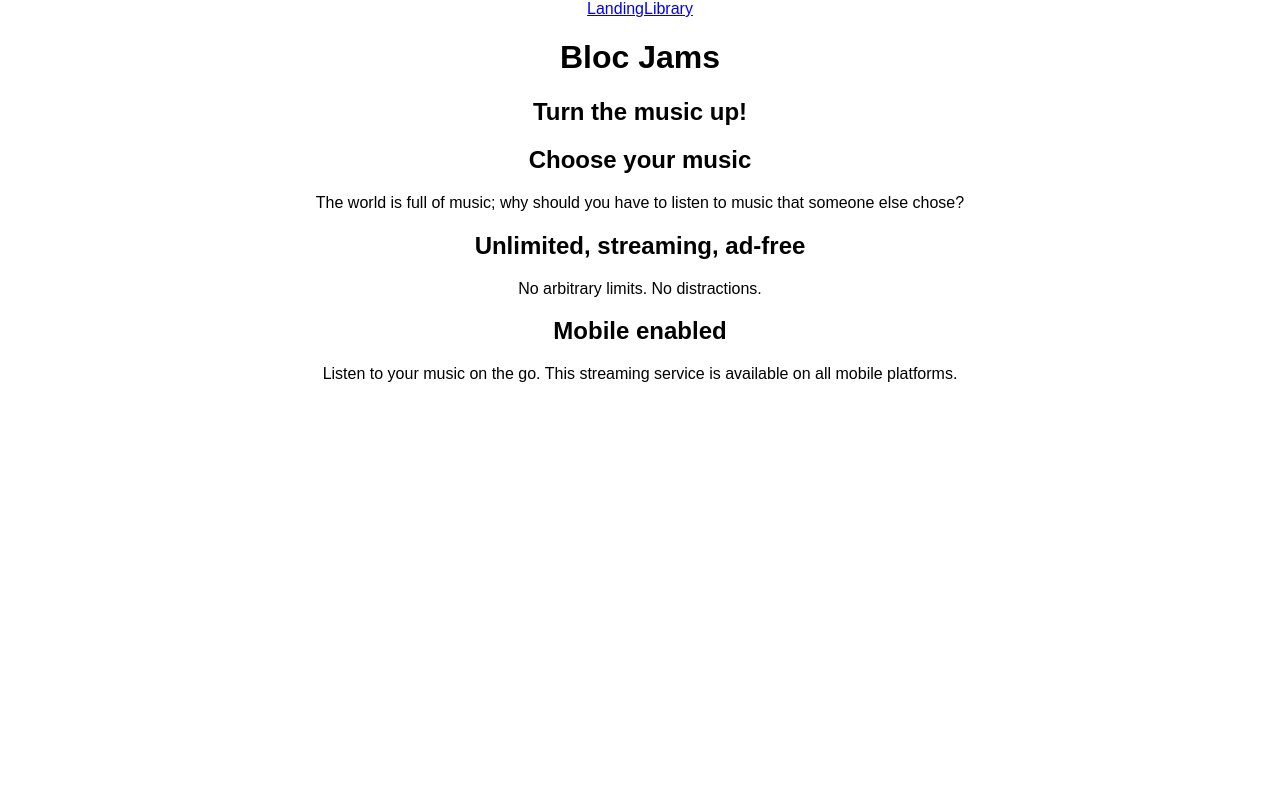
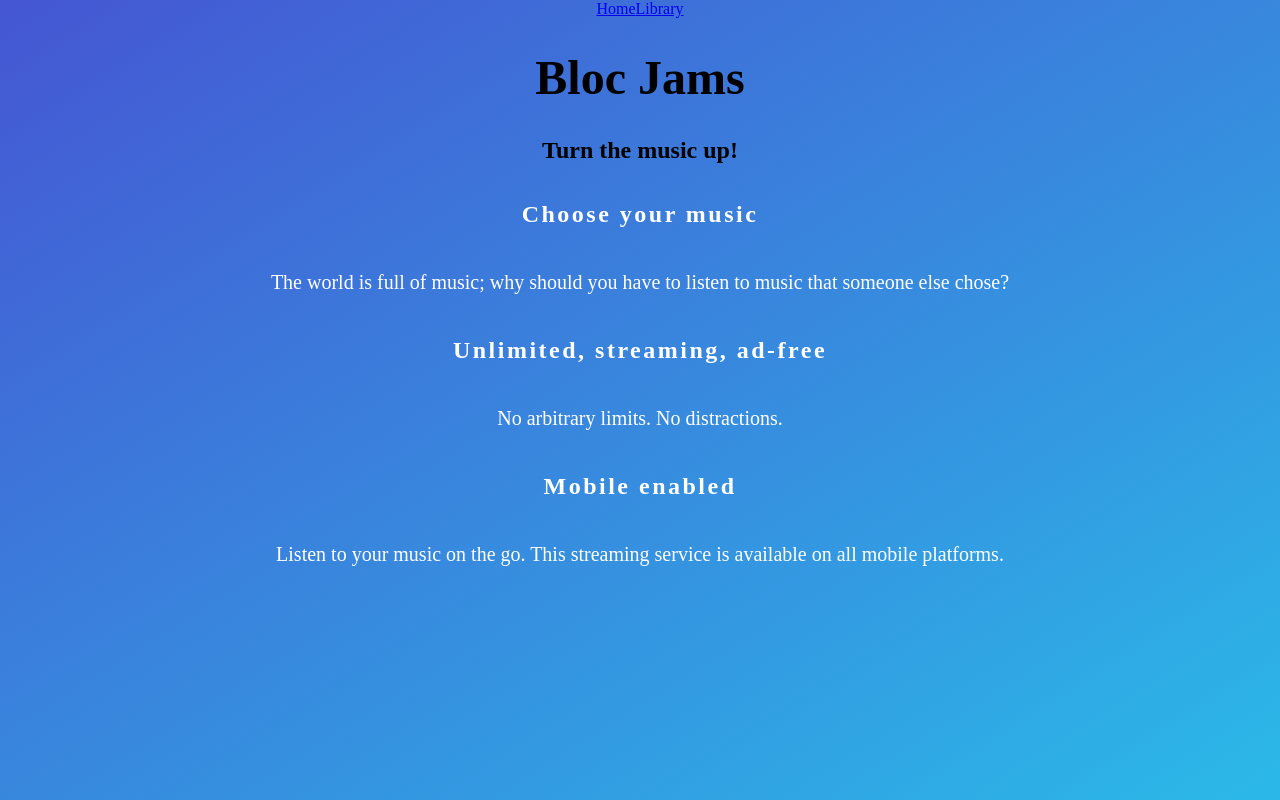
Before and after one commit to jmutt78/bloc-jams-react, a React (Create React App) app: page / in a window 1280 px wide. Built offline with nearby package versions, Linux system fonts and the light colour scheme.

Commit message:
Added Bootstrap

```diff
--- a/package.json
+++ b/package.json
@@ -3,6 +3,7 @@
   "version": "0.1.0",
   "private": true,
   "dependencies": {
+    "bootstrap": "^4.1.2",
     "react": "^16.4.1",
     "react-dom": "^16.4.1",
     "react-router-dom": "^4.3.1",
--- a/src/App.js
+++ b/src/App.js
@@ -10,11 +10,17 @@ class App extends Component {
     return (
       <div className="App">
       <header>
+        <div className="topbar">
         <nav>
-        <Link to='/'>Landing</Link>
+          <div className="topbar-right">
+          <Link to='/'>Home</Link>
           <Link to='/library'>Library</Link>
+        </div>
         </nav>
+        </div>
+        <div class="App-title">
           <h1>Bloc Jams</h1>
+          </div>
           </header>
             <main>
             <Route exact path="/" component={Landing} />
--- a/src/index.css
+++ b/src/index.css
@@ -1,5 +1,48 @@
 body {
-  margin: 0;
-  padding: 0;
-  font-family: sans-serif;
+  margin: 0 auto;
+  background: linear-gradient(to bottom right, #4556d3, #2bb9e8);
+  background-repeat: no-repeat;
+  background-attachment: fixed;
 }
+
+h2 {
+  font-family: 'Didactic Gothic';
+  color: white;
+  letter-spacing: 2.5px;
+  line-height: 2.5em;
+}
+
+p {
+  font-family: 'Century Gothic';
+  font-size: 20px;
+  color: white;
+  line-height: 1.8em;
+}
+.App {
+  text-align: center;
+}
+
+.App-logo {
+  animation: App-logo-spin infinite 20s linear;
+  height: 80px;
+}
+
+.App-header {
+  background-color: #222;
+  height: 150px;
+  padding: 20px;
+  color: white;
+}
+
+.App-title {
+  font-size: 1.5em;
+}
+
+.App-intro {
+  font-size: large;
+}
+
+@keyframes App-logo-spin {
+  from { transform: rotate(0deg); }
+  to { transform: rotate(360deg); }
+}
```
Also changed, not shown: src/components/album.css (added, +27 -0 lines), 1 other file (tests, documents, lock files or other folders). Lines whose indentation alone changed are shown as unchanged.
